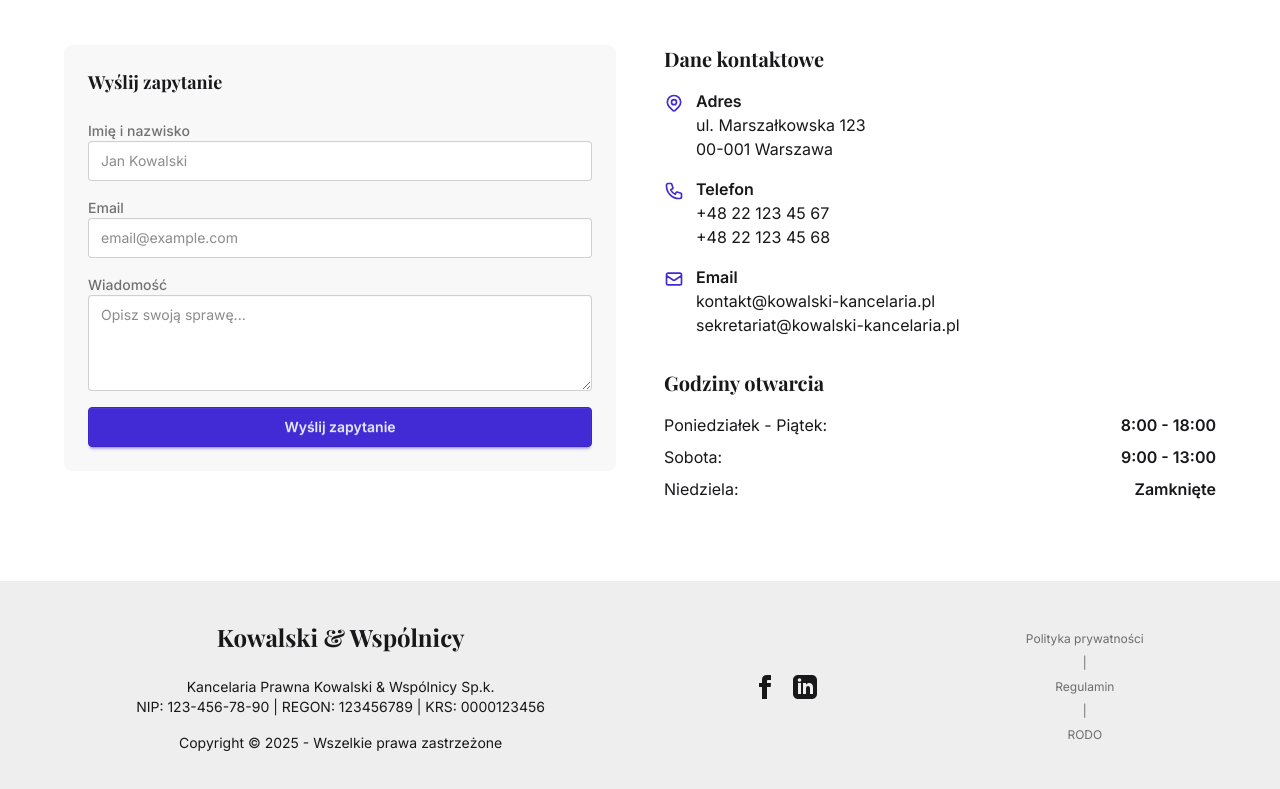
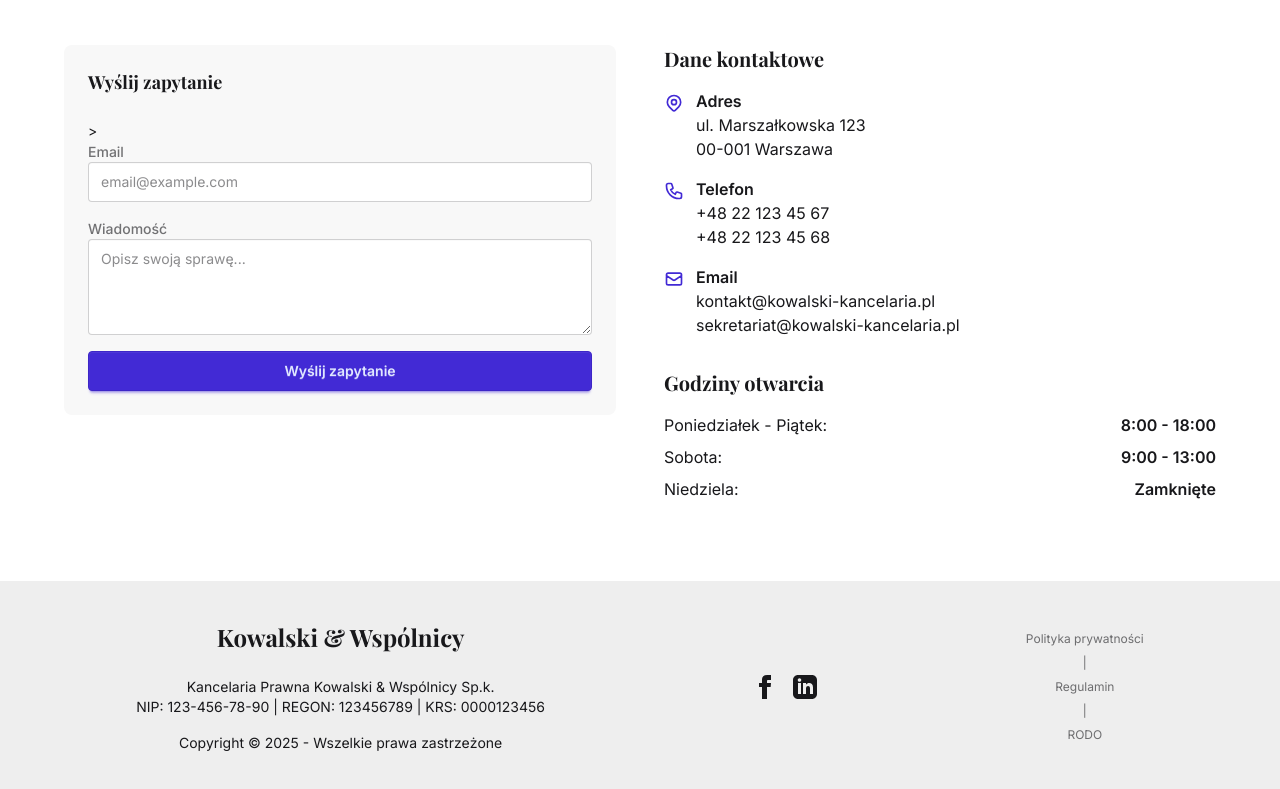
Before and after one commit to machayka/twoja-strona, a plain HTML site: page index.html in a window 1280 px wide. Shown: the part 3290-4079 px from the top of the page. Drawn offline with nearby package versions, Linux system fonts and the light colour scheme.

Commit message:
poprawiony formularz

```diff
--- a/index.html
+++ b/index.html
@@ -525,28 +525,15 @@
                 <h3 class="card-title serif mb-4">Wyślij zapytanie</h3>
                 <form
                   class="space-y-4"
-                  action="https://mail.self-hosting.pl/TWOJ-IDENTYFIKATOR"
+                  action="https://mail.selfhosting.pl/forms/d0dcb830-5b04-419f-81fb-e88808518353" <!-- wygeneruj losowe uuid i podmień obecne -->
                 >
-                  <div class="form-control w-full">
-                    <label class="label">
-                      <span class="label-text font-medium"
-                        >Imię i nazwisko</span
-                      >
-                    </label>
-                    <input
-                      type="text"
-                      placeholder="Jan Kowalski"
-                      class="input input-bordered w-full"
-                      required
-                    />
-                  </div>
-
                   <div class="form-control w-full">
                     <label class="label">
                       <span class="label-text font-medium">Email</span>
                     </label>
                     <input
                       type="email"
+                      name="email"
                       placeholder="email@example.com"
                       class="input input-bordered w-full"
                       required
@@ -558,6 +545,7 @@
                       <span class="label-text font-medium">Wiadomość</span>
                     </label>
                     <textarea
+                      name="message"
                       class="textarea textarea-bordered h-24 w-full"
                       placeholder="Opisz swoją sprawę..."
                     ></textarea>
```
